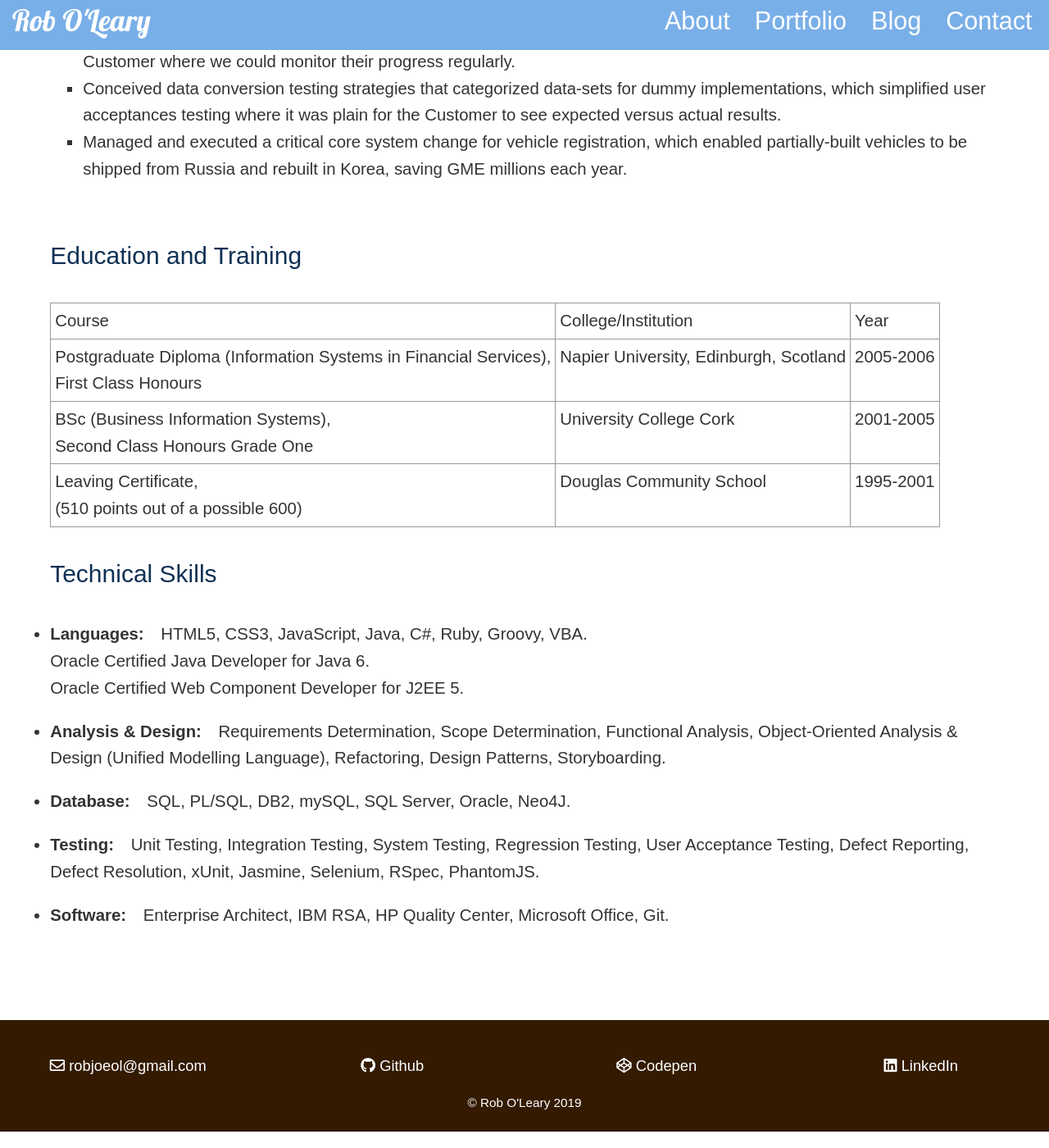
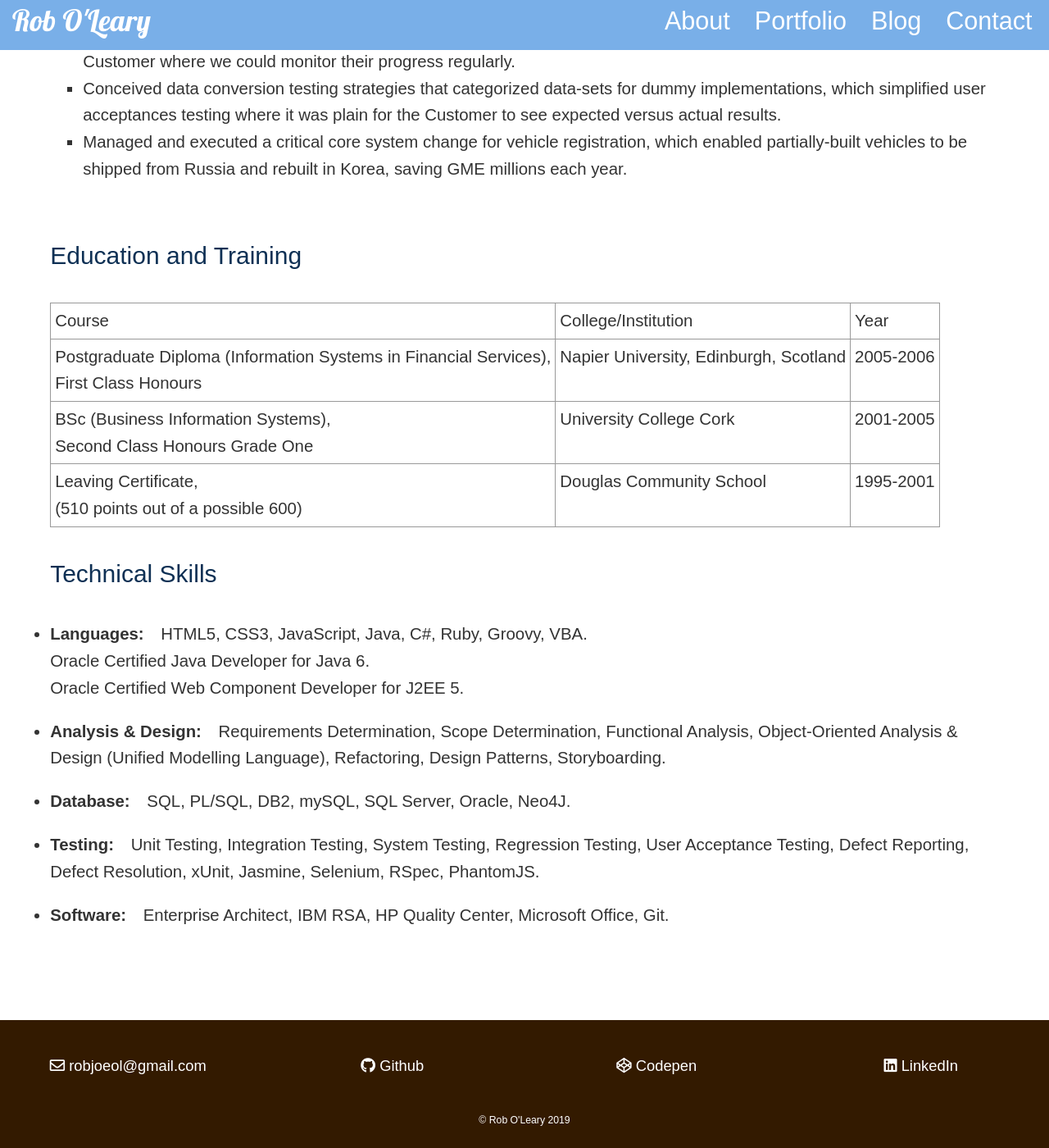
Before and after one commit to robole/robole.github.io, a Jekyll site: the page built from _pages/cv.html, in a window 1280 px wide and 1400 px high, scrolled down 1939 px. Shown: the whole window at 82% size. Built offline with Jekyll 4.4.1, drawn with Linux system fonts in a browser that asks for light colours; nearby versions of some CDN libraries.

```diff
--- a/_includes/footer.html
+++ b/_includes/footer.html
@@ -26,7 +26,7 @@
           </div>
       </div>
       <div class="row">
-          <div class="col-md-12 col-sm-12">
+          <div class="col-md-12 col-sm-12 copyright">
             {{ site.copyright }}
           </div>
       </div>
--- a/assets/css/main.css
+++ b/assets/css/main.css
@@ -374,6 +374,11 @@
   padding: 1em 1em;
 }
 
+.copyright{
+  padding-top:2em;
+  font-size: 0.8em;
+}
+
 .post{
   padding-top: 5rem;
 }
```
Also changed, not shown: _posts/2018-08-01-test-restful-service.md (+1 -0 lines).
